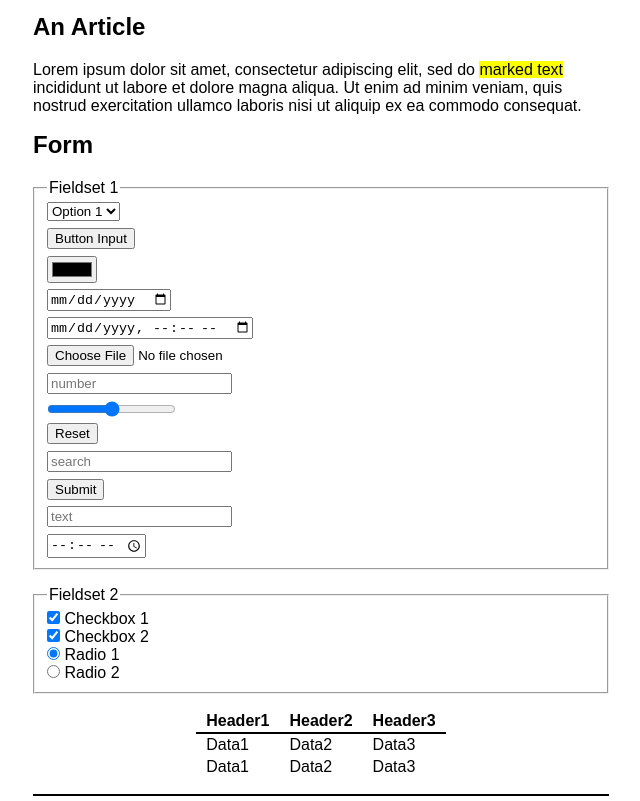
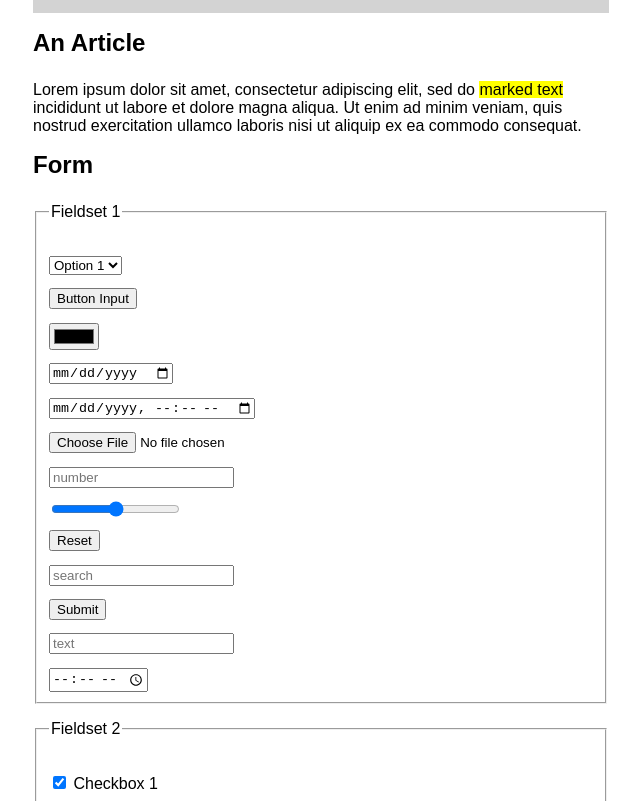
Before and after one commit to Icosahunter/residue, a website: page demo.html in a window 1280 px wide. Shown: the part 127-928 px from the top of the page, without its empty margins (319-959 px from the left). Drawn offline with Linux system fonts and the light colour scheme.

Commit message:
Changes to margins

```diff
--- a/residue.css
+++ b/residue.css
@@ -52,12 +52,9 @@ nav > a {
     margin-left: 2em;
 }
 
-form, fieldset, nav {
-    margin: 1em 0 1em 0;
-}
-
-input, button {
-    margin: 0.5em 0 0.5em 0;
+:not(:is(ul, ol) > *) {
+    margin-top: 1em;
+    margin-bottom: 1em;
 }
 
 img:not([width], [height]), figure, video {
@@ -98,6 +95,6 @@ a:has(h1, h2, h3, h4, h5, h6) {
     color: black;
 }
 
-label, input:not([type="checkbox"], [type="radio"]) {
+label, input:not([type="checkbox"], [type="radio"]), select {
     display: block;
 }
```
